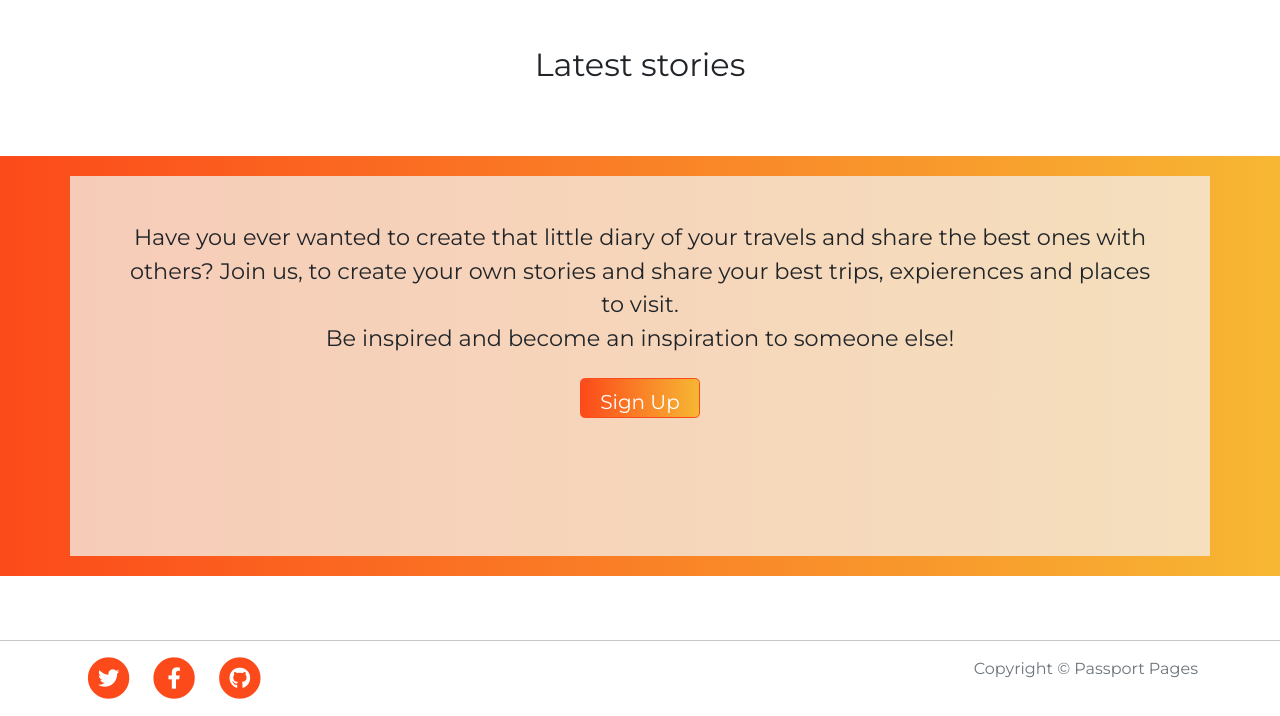
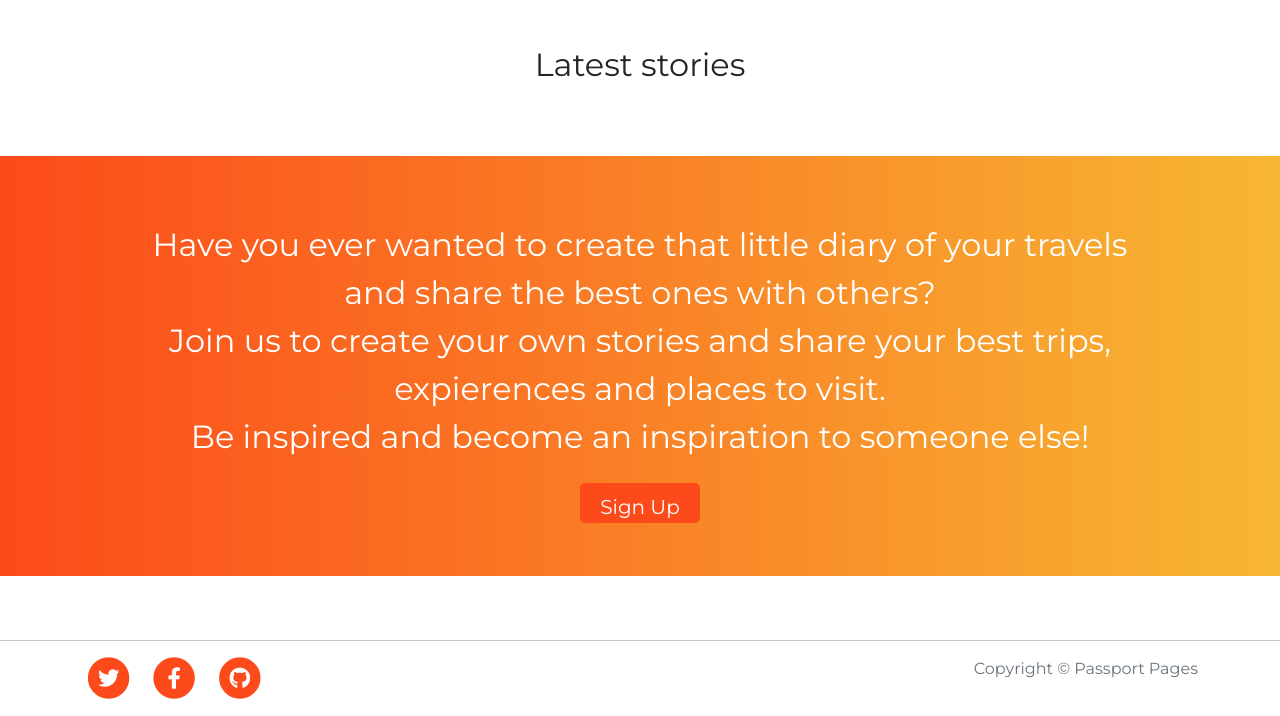
Before and after one commit to AiGaA/passport-pages, a Django app: page / in a window 1280 px wide. Shown: the part 618-1334 px from the top of the page. Run offline with Django 3.2, Linux system fonts and the light colour scheme; data that the repository does not hold is empty.

Commit message:
adsmall justment made for button and background

```diff
--- a/passportpages/settings.py
+++ b/passportpages/settings.py
@@ -28,10 +28,11 @@ TEMPLATES_DIR = os.path.join(BASE_DIR, 'templates')
 SECRET_KEY = os.environ.get('SECRET_KEY')
 
 # SECURITY WARNING: don't run with debug turned on in production!
-DEBUG = False
+DEBUG = True
 
 ALLOWED_HOSTS = ['passport-pages-4af24cae3d46.herokuapp.com',
                  '8000-aigaa-passport-pages-buwd3qo1zi.us2.codeanyapp.com',
+                 '8000-aigaa-passportpages-u6co820jq0l.ws-eu107.gitpod.io',
                  'localhost']
 
 
@@ -147,6 +148,8 @@ STATICFILES_STORAGE = 'cloudinary_storage.storage.StaticHashedCloudinaryStorage'
 STATICFILES_DIRS = [os.path.join(BASE_DIR, 'static')]
 STATIC_ROOT = os.path.join(BASE_DIR, 'staticfiles')
 
+STATICFILES_STORAGE = 'whitenoise.storage.CompressedManifestStaticFilesStorage'
+
 MEDIA_URL = '/media/'
 DEFAULT_FILE_STORAGE = 'cloudinary_storage.storage.MediaCloudinaryStorage'
 
--- a/static/css/style.css
+++ b/static/css/style.css
@@ -96,14 +96,14 @@ header.hero .subheading {
 
 .jumbotron .container {
     height: 380px;
-    background: rgba(245, 235, 224, 0.8);
-    color: #212529;
+    /* background: rgba(245, 235, 224, 0.8); */
+    color: #ffffff;
     justify-content: center;
     align-items: center;
 }
 
 .sign-up-text {
-    font-size: 1.4em;
+    font-size: 2em;
     font-weight: 500;
     padding: 4% 4% 2% 4%;
     margin: 0;
@@ -115,12 +115,21 @@ header.hero .subheading {
     /* fallback for old browsers */
     background: #fc4a1a;
     /* Chrome 10-25, Safari 5.1-6 */
-    background: -webkit-linear-gradient(to right, #fc4a1a, #f7b733);
+    background: #fc4a1a;
     /* W3C, IE 10+/ Edge, Firefox 16+, Chrome 26+, Opera 12+, Safari 7+ */
-    background: linear-gradient(to right, #fc4a1a, #f7b733);
+    background: #fc4a1a;
     text-decoration: none;
     border: #fc4a1a 1px solid !important;
     color: #ffffff;
+    text-align: center;
+}
+
+.sign-up-btn:hover {
+    background: #f7b733;
+    transition: ease-in-out 0.5s;
+}
+.sign-up-btn p {
+    padding: 2%;
 }
 
 .featured-card img {
--- a/templates/blog/edit_post.html
+++ b/templates/blog/edit_post.html
@@ -36,8 +36,9 @@
           <label for="image" class="form-label">Cover Photo</label>
           <br />
           <span>Current image</span><br />
-          <img src="{{ post.image.url }}" alt="Post image" />
-          {{ form.image }}
+
+            <img class="card-img-top img-fluid" src="{{ form.image.url }}" alt="Placeholder image">
+
         </div>
         <div class="float-end" style="display: inline-block">
           <button type="submit" class="btn btn_color sign-up-btn">
--- a/templates/blog/index.html
+++ b/templates/blog/index.html
@@ -34,19 +34,19 @@
   <div class="container text-center">
     <p class="lead sign-up-text">
       Have you ever wanted to create that little diary of your travels and share
-      the best ones with others? Join us, to create your own stories and share
+      the best ones with others?</br>Join us to create your own stories and share
       your best trips, expierences and places to visit. <br />
       Be inspired and become an inspiration to someone else!
     </p>
 
-    <p class="lead">
+    <!-- <p class="lead"> -->
       <a
         class="btn btn-primary btn-lg sign-up-btn"
         href="{% url 'account_signup' %}"
         role="button"
         >Sign Up</a
       >
-    </p>
+    <!-- </p> -->
   </div>
 </div>
 
```
Also changed, not shown: .gitpod.yml (added).
